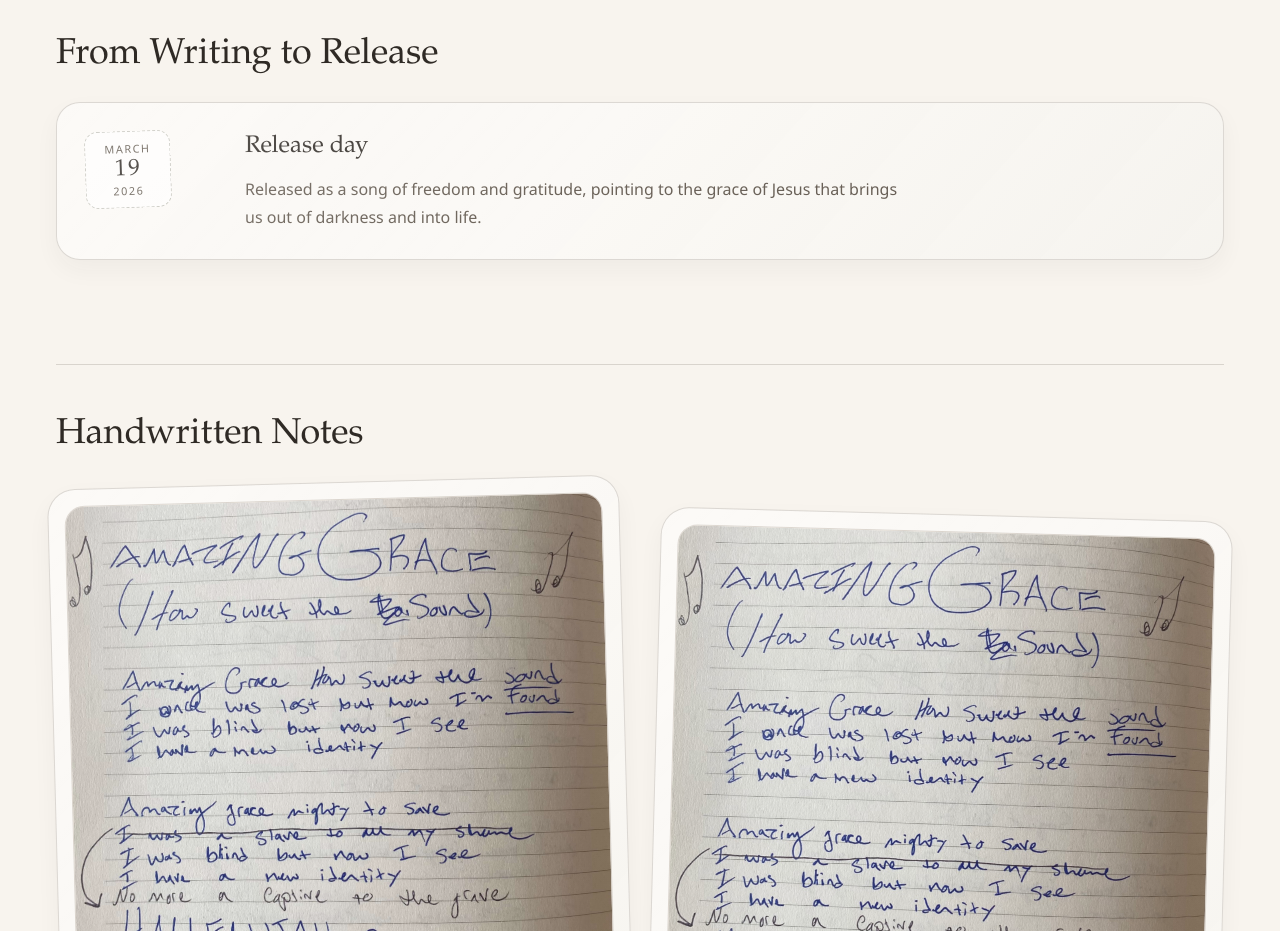
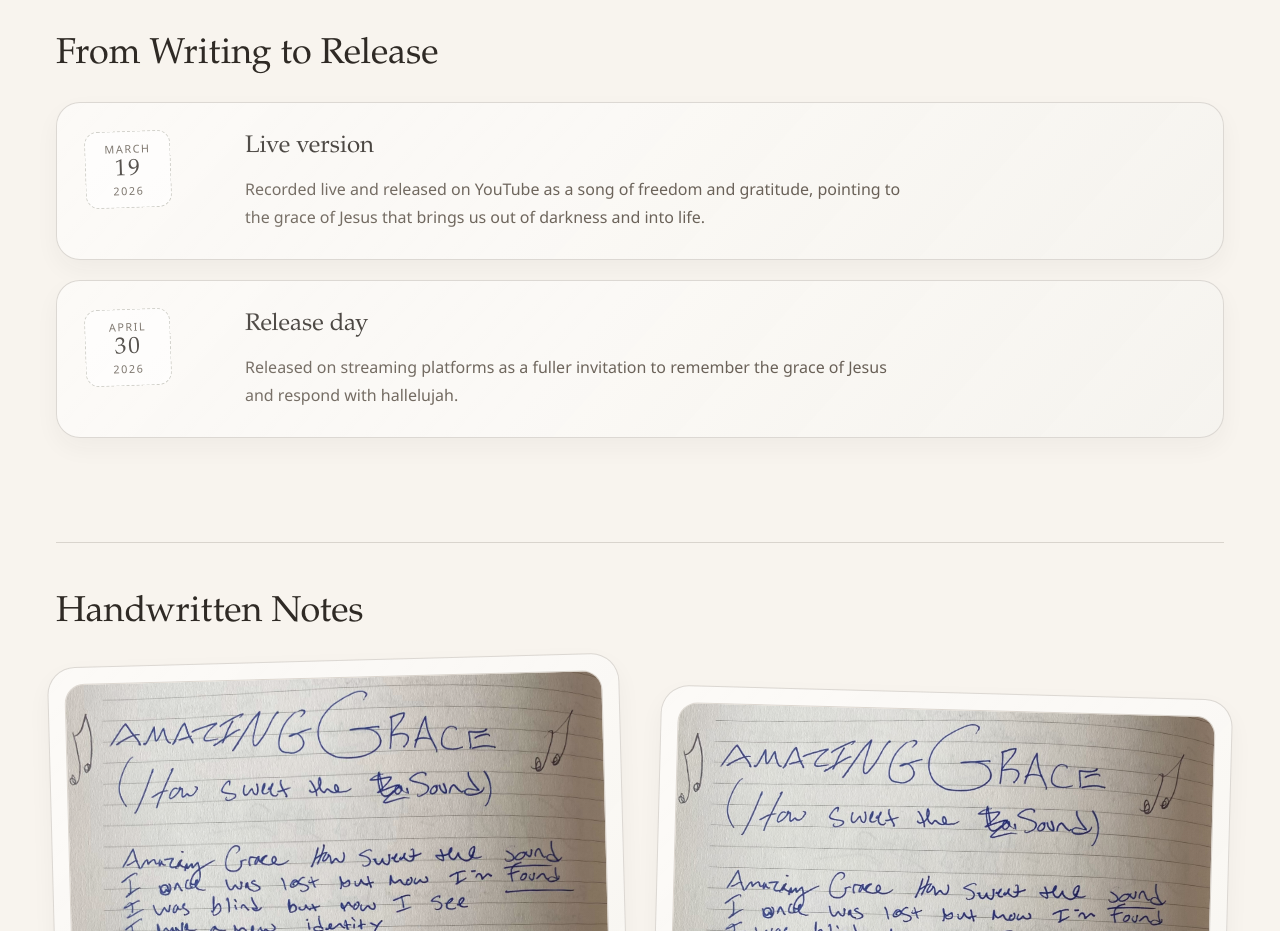
Before and after one commit to alexandergartley/the-gartleys, a Next.js app: page /songs/amazing-grace-hallelujah in a window 1280 px wide. Shown: the part 4420-5351 px from the top of the page. Built offline with nearby package versions, Linux system fonts and the light colour scheme.

Commit message:
Update Amazing Grace release timeline

```diff
--- a/content/songs.ts
+++ b/content/songs.ts
@@ -289,10 +289,16 @@ Hallelujah, hallelujah`,
       "Father, thank You for calling us out of darkness and into the freedom of Your Son. Let the grace of Jesus go deeper in us than fear, shame, or accusation, and teach us to live like people who have truly been washed, restored, and made alive by Your love. Hallelujah. Amen.",
     timeline: [
       {
-        label: "Release day",
+        label: "Live version",
         date: "2026-03-19",
         description:
-          "Released as a song of freedom and gratitude, pointing to the grace of Jesus that brings us out of darkness and into life."
+          "Recorded live and released on YouTube as a song of freedom and gratitude, pointing to the grace of Jesus that brings us out of darkness and into life."
+      },
+      {
+        label: "Release day",
+        date: "2026-04-30",
+        description:
+          "Released on streaming platforms as a fuller invitation to remember the grace of Jesus and respond with hallelujah."
       }
     ],
     featured: true
```
